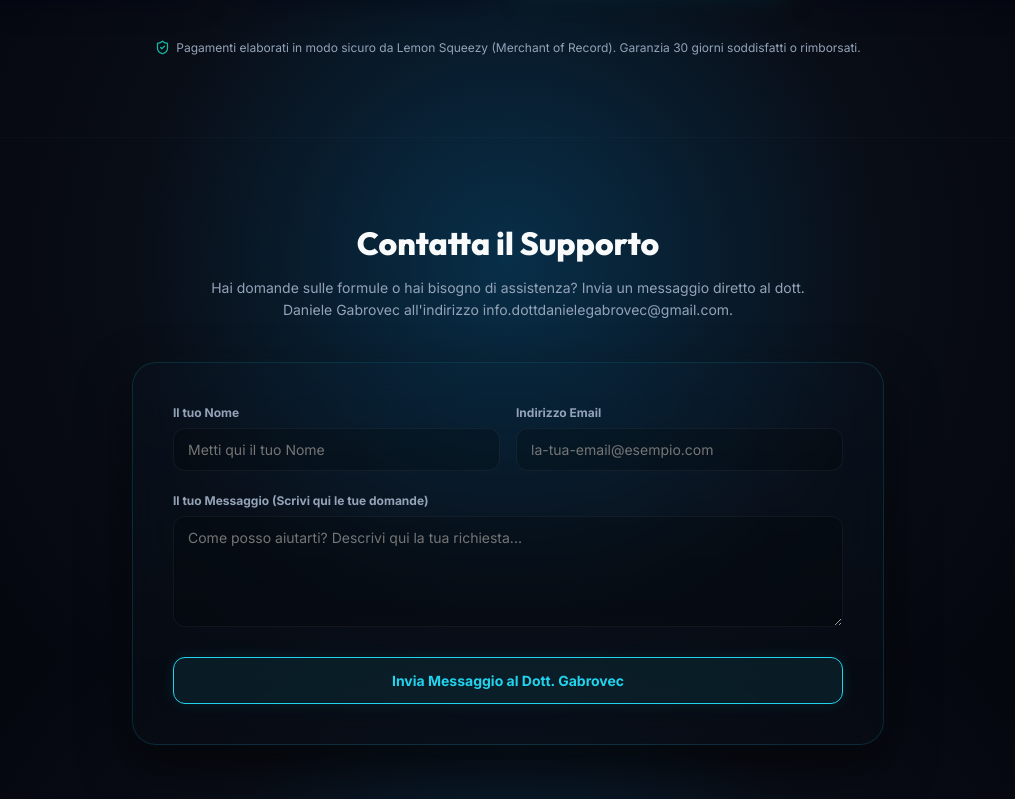
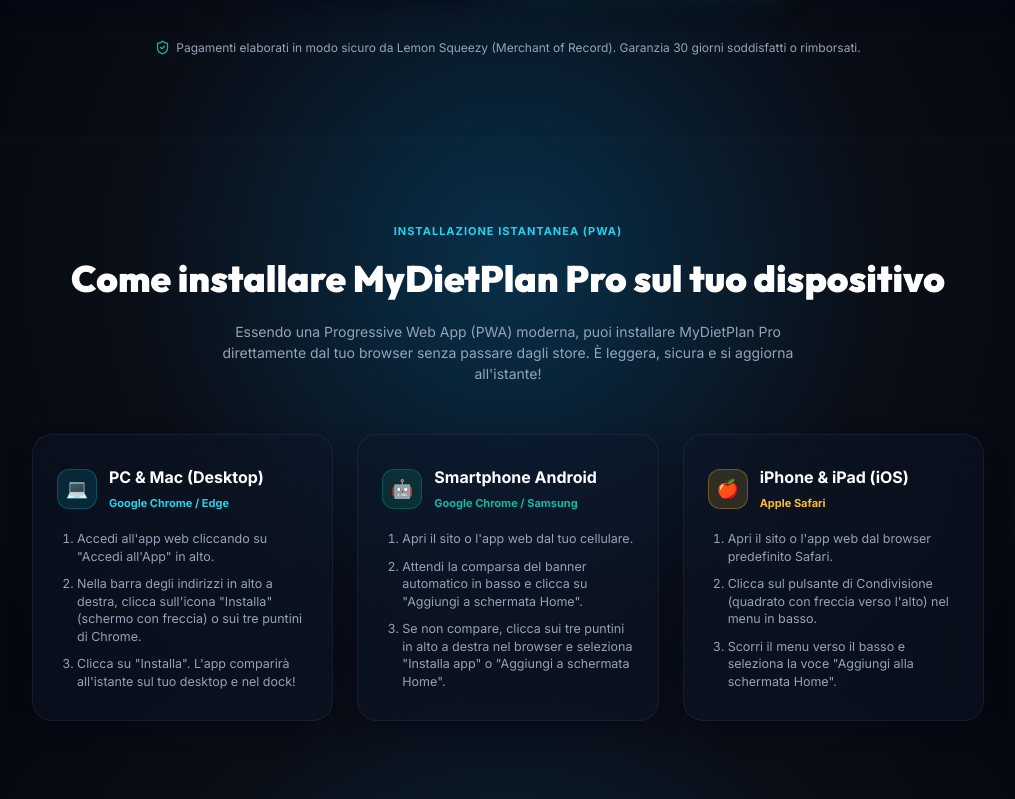
Before and after one commit to danielegabrovec/sito-mydietplan-pro, a React (Vite) app: page / in a window 1280 px wide. Shown: the part 4141-4940 px from the top of the page, without its empty margins (132-1147 px from the left). Built offline with nearby package versions, Linux system fonts and the light colour scheme.

Commit message:
Corretto link app web a mydietplan-green e aggiunta sezione istruzioni PWA

```diff
--- a/src/components/LandingPage.tsx
+++ b/src/components/LandingPage.tsx
@@ -678,7 +678,7 @@
 
               {/* ACTION BUTTON */}
               <a
-                href="https://mydietplan-pro.vercel.app/"
+                href="https://mydietplan-green.vercel.app/"
                 target="_blank"
                 rel="noopener noreferrer"
                 className="glass glow-btn"
@@ -928,7 +928,7 @@
 
         {/* ACTION BUTTON MOBILE */}
         <a
-          href="https://mydietplan-pro.vercel.app/"
+          href="https://mydietplan-green.vercel.app/"
           target="_blank"
           rel="noopener noreferrer"
           onClick={() => setIsMobileMenuOpen(false)}
@@ -2289,6 +2289,117 @@
                 <div style={{ display: 'flex', alignItems: 'center', gap: '6px' }}>
                   <ShieldCheck size={15} style={{ color: 'var(--accent-teal)' }} />
                   <span>{currentT.paymentGuaranteed}</span>
+                </div>
+              </div>
+            </div>
+          </section>
+
+          {/* INSTALLATION INSTRUCTIONS SECTION */}
+          <section id="install" style={{ padding: '80px 24px', borderTop: '1px solid rgba(255,255,255,0.015)', background: 'rgba(255,255,255,0.002)' }}>
+            <div className="container" style={{ maxWidth: '1000px' }}>
+              <div style={{ textAlign: 'center', marginBottom: '50px' }}>
+                <span style={{ color: 'var(--accent-cyan)', fontWeight: '800', fontSize: '11px', letterSpacing: '1px', textTransform: 'uppercase' }}>
+                  {lang === 'it' ? 'INSTALLAZIONE ISTANTANEA (PWA)' : 'INSTANT INSTALLATION (PWA)'}
+                </span>
+                <h2 style={{ fontSize: 'calc(24px + 1vw)', fontWeight: '900', fontFamily: 'var(--font-title)', marginTop: '8px', color: '#fff' }}>
+                  {lang === 'it' ? 'Come installare MyDietPlan Pro sul tuo dispositivo' : 'How to install MyDietPlan Pro on your device'}
+                </h2>
+                <p style={{ color: 'var(--text-secondary)', fontSize: '14px', maxWidth: '600px', margin: '12px auto 0 auto', lineHeight: '1.5' }}>
+                  {lang === 'it'
+                    ? 'Essendo una Progressive Web App (PWA) moderna, puoi installare MyDietPlan Pro direttamente dal tuo browser senza passare dagli store. È leggera, sicura e si aggiorna all\'istante!'
+                    : 'As a modern Progressive Web App (PWA), you can install MyDietPlan Pro directly from your browser without app stores. It is lightweight, secure, and updates instantly!'}
+                </p>
+              </div>
+
+              <div style={{ display: 'grid', gridTemplateColumns: 'repeat(auto-fit, minmax(280px, 1fr))', gap: '24px' }}>
+                {/* PC & MAC */}
+                <div className="glass" style={{ padding: '30px 24px', borderRadius: '20px', border: '1px solid rgba(255,255,255,0.06)', display: 'flex', flexDirection: 'column', gap: '16px' }}>
+                  <div style={{ display: 'flex', alignItems: 'center', gap: '12px' }}>
+                    <div style={{ width: '40px', height: '40px', borderRadius: '12px', background: 'rgba(6, 182, 212, 0.15)', border: '1px solid rgba(6, 182, 212, 0.3)', display: 'flex', alignItems: 'center', justifyContent: 'center', color: '#06b6d4' }}>
+                      <span style={{ fontSize: '18px' }}>💻</span>
+                    </div>
+                    <div>
+                      <h3 style={{ fontSize: '16px', fontWeight: '800', color: '#fff', margin: 0 }}>PC & Mac (Desktop)</h3>
+                      <span style={{ fontSize: '11px', color: 'var(--accent-cyan)', fontWeight: '700' }}>Google Chrome / Edge</span>
+                    </div>
+                  </div>
+                  <ol style={{ paddingLeft: '20px', margin: 0, display: 'flex', flexDirection: 'column', gap: '10px', fontSize: '12.5px', color: 'var(--text-secondary)', lineHeight: '1.4' }}>
+                    <li>
+                      {lang === 'it'
+                        ? 'Accedi all\'app web cliccando su "Accedi all\'App" in alto.'
+                        : 'Access the web app by clicking "Open App" at the top.'}
+                    </li>
+                    <li>
+                      {lang === 'it'
+                        ? 'Nella barra degli indirizzi in alto a destra, clicca sull\'icona "Installa" (schermo con freccia) o sui tre puntini di Chrome.'
+                        : 'In the address bar at the top right, click the "Install" icon (screen with arrow) or Chrome\'s three dots.'}
+                    </li>
+                    <li>
+                      {lang === 'it'
+                        ? 'Clicca su "Installa". L\'app comparirà all\'istante sul tuo desktop e nel dock!'
+                        : 'Click "Install". The app will appear instantly on your desktop and dock!'}
+                    </li>
+                  </ol>
+                </div>
+
+                {/* ANDROID */}
+                <div className="glass" style={{ padding: '30px 24px', borderRadius: '20px', border: '1px solid rgba(255,255,255,0.06)', display: 'flex', flexDirection: 'column', gap: '16px' }}>
+                  <div style={{ display: 'flex', alignItems: 'center', gap: '12px' }}>
+                    <div style={{ width: '40px', height: '40px', borderRadius: '12px', background: 'rgba(16, 185, 129, 0.15)', border: '1px solid rgba(16, 185, 129, 0.3)', display: 'flex', alignItems: 'center', justifyContent: 'center', color: '#10b981' }}>
+                      <span style={{ fontSize: '18px' }}>🤖</span>
+                    </div>
+                    <div>
+                      <h3 style={{ fontSize: '16px', fontWeight: '800', color: '#fff', margin: 0 }}>Smartphone Android</h3>
+                      <span style={{ fontSize: '11px', color: 'var(--accent-teal)', fontWeight: '700' }}>Google Chrome / Samsung</span>
+                    </div>
+                  </div>
+                  <ol style={{ paddingLeft: '20px', margin: 0, display: 'flex', flexDirection: 'column', gap: '10px', fontSize: '12.5px', color: 'var(--text-secondary)', lineHeight: '1.4' }}>
+                    <li>
+                      {lang === 'it'
+                        ? 'Apri il sito o l\'app web dal tuo cellulare.'
+                        : 'Open the website or web app from your mobile phone.'}
+                    </li>
+                    <li>
+                      {lang === 'it'
+                        ? 'Attendi la comparsa del banner automatico in basso e clicca su "Aggiungi a schermata Home".'
+                        : 'Wait for the automatic bottom banner to appear and click "Add to Home Screen".'}
+                    </li>
+                    <li>
+                      {lang === 'it'
+                        ? 'Se non compare, clicca sui tre puntini in alto a destra nel browser e seleziona "Installa app" o "Aggiungi a schermata Home".'
+                        : 'If it doesn\'t appear, click the three dots at the top right of the browser and select "Install app" or "Add to Home Screen".'}
+                    </li>
+                  </ol>
+                </div>
+
+                {/* IOS */}
+                <div className="glass" style={{ padding: '30px 24px', borderRadius: '20px', border: '1px solid rgba(255,255,255,0.06)', display: 'flex', flexDirection: 'column', gap: '16px' }}>
+                  <div style={{ display: 'flex', alignItems: 'center', gap: '12px' }}>
+                    <div style={{ width: '40px', height: '40px', borderRadius: '12px', background: 'rgba(251, 191, 36, 0.15)', border: '1px solid rgba(251, 191, 36, 0.3)', display: 'flex', alignItems: 'center', justifyContent: 'center', color: '#fbbf24' }}>
+                      <span style={{ fontSize: '18px' }}>🍎</span>
+                    </div>
+                    <div>
+                      <h3 style={{ fontSize: '16px', fontWeight: '800', color: '#fff', margin: 0 }}>iPhone & iPad (iOS)</h3>
+                      <span style={{ fontSize: '11px', color: 'var(--accent-gold)', fontWeight: '700' }}>Apple Safari</span>
+                    </div>
+                  </div>
+                  <ol style={{ paddingLeft: '20px', margin: 0, display: 'flex', flexDirection: 'column', gap: '10px', fontSize: '12.5px', color: 'var(--text-secondary)', lineHeight: '1.4' }}>
+                    <li>
+                      {lang === 'it'
+                        ? 'Apri il sito o l\'app web dal browser predefinito Safari.'
+                        : 'Open the website or web app from the default Safari browser.'}
+                    </li>
+                    <li>
+                      {lang === 'it'
+                        ? 'Clicca sul pulsante di Condivisione (quadrato con freccia verso l\'alto) nel menu in basso.'
+                        : 'Click the Share button (square with arrow pointing up) in the bottom menu.'}
+                    </li>
+                    <li>
+                      {lang === 'it'
+                        ? 'Scorri il menu verso il basso e seleziona la voce "Aggiungi alla schermata Home".'
+                        : 'Scroll down the menu and select "Add to Home Screen".'}
+                    </li>
+                  </ol>
                 </div>
               </div>
             </div>
```
